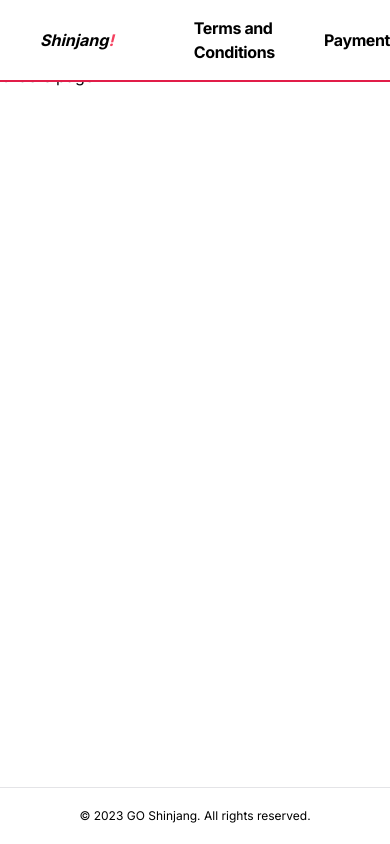
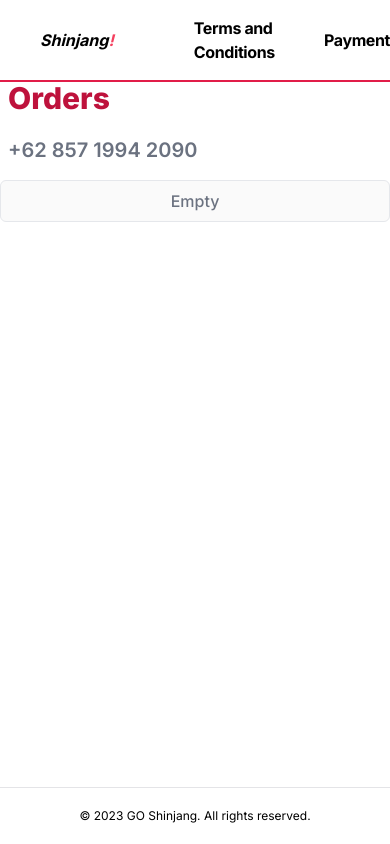
Before and after one commit to rimuhamu/shinjang, a Next.js app: page /orders in a window 390 px wide. Built offline with nearby package versions, Linux system fonts and the light colour scheme.

Commit message:
change phone number to name

```diff
--- a/app/layout.tsx
+++ b/app/layout.tsx
@@ -7,8 +7,8 @@ import { Navbar } from '@/components/Navbar';
 const inter = Inter({ subsets: ['latin'] });
 
 export const metadata: Metadata = {
-  title: 'Create Next App',
-  description: 'Generated by create next app',
+  title: 'Shinjang',
+  description: 'Shinjang tracking app',
 };
 
 export default function RootLayout({
--- a/app/orders/page.tsx
+++ b/app/orders/page.tsx
@@ -1,3 +1,16 @@
 export default function OrdersPage() {
-  return <p>Orders page</p>;
+  return (
+    <div>
+      <div className='flex flex-col items-start gap-5 self-stretch py-4 px-2'>
+        <div className=' text-rose-700 text-3xl font-extrabold '>Orders</div>
+        <div className=' text-gray-500 text-xl font-semibold '>
+          +62 857 1994 2090
+        </div>
+      </div>
+
+      <div className="order_list flex flex-col justify-center items-center gap-2.5 self-stretch p-2 rounded-md border border-gray-200 bg-neutral-50 text-gray-500 font-['Inter'] font-medium leading-6">
+        Empty
+      </div>
+    </div>
+  );
 }
--- a/app/page.tsx
+++ b/app/page.tsx
@@ -2,10 +2,7 @@
 
 import { Button } from '@/components/ui/button';
 import { Input } from '@/components/ui/input';
-import {
-  PhoneNumberValidator,
-  TPhoneNumberValidator,
-} from '@/lib/validators/phone-number-validator';
+import { NameValidator, TNameValidator } from '@/lib/validators/name-validator';
 import { zodResolver } from '@hookform/resolvers/zod';
 import { Search } from 'lucide-react';
 import { useRouter } from 'next/navigation';
@@ -17,16 +14,16 @@ export default function Home() {
     register,
     handleSubmit,
     formState: { errors },
-  } = useForm<TPhoneNumberValidator>({
-    resolver: zodResolver(PhoneNumberValidator),
+  } = useForm<TNameValidator>({
+    resolver: zodResolver(NameValidator),
     defaultValues: {
-      phoneNumber: '',
+      name: '',
     },
   });
 
-  const onSubmit = ({ phoneNumber }: TPhoneNumberValidator) => {
+  const onSubmit = ({ name }: TNameValidator) => {
     router.push('/orders');
-    console.log(phoneNumber);
+    console.log(name);
   };
 
   return (
@@ -39,12 +36,12 @@ export default function Home() {
       <form onSubmit={handleSubmit(onSubmit)}>
         <div className='flex flex-row gap-5'>
           <Input
-            {...register('phoneNumber')}
-            placeholder='Input your phone number'
+            {...register('name')}
+            placeholder='Input your name'
             className='w-[800px]'
           />
 
-          <Button type='submit'>
+          <Button>
             <Search />
           </Button>
         </div>
--- /dev/null
+++ b/lib/validators/name-validator.ts
@@ -0,0 +1,7 @@
+import { z } from 'zod';
+
+export const NameValidator = z.object({
+  name: z.string().min(2),
+});
+
+export type TNameValidator = z.infer<typeof NameValidator>;
```
Also changed, not shown: lib/validators/phone-number-validator.ts (deleted, +0 -11 lines).
